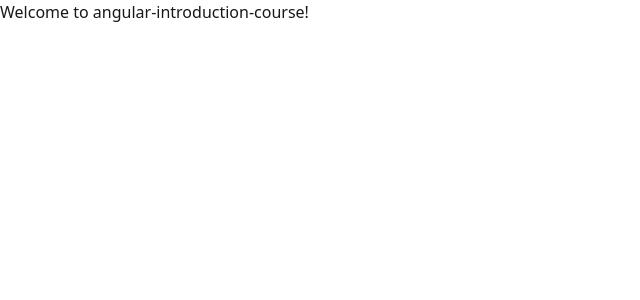
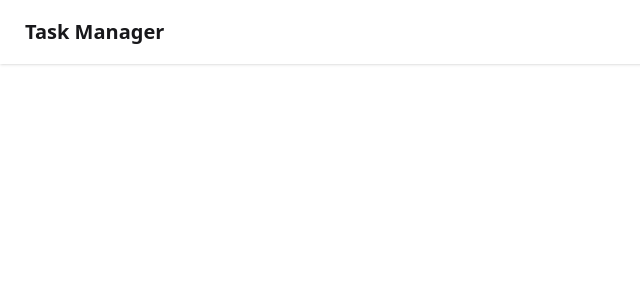
Before and after one commit to ngDevsAndFriends/aaa-angular-demo, an Angular app: page / in a window 1280 px wide. Shown: the top 300 px of the page, without its empty margins (0-640 px from the left). Built offline with nearby package versions, Linux system fonts and the light colour scheme.

Commit message:
replaced welcome message by content enhanced with daisyui

```diff
--- a/src/app/app.html
+++ b/src/app/app.html
@@ -1 +1,3 @@
-<h1>Welcome to {{title()}}!</h1>
+<div class="navbar bg-base-100 shadow-sm">
+  <a class="btn btn-ghost text-xl">Task Manager</a>
+</div>
```
